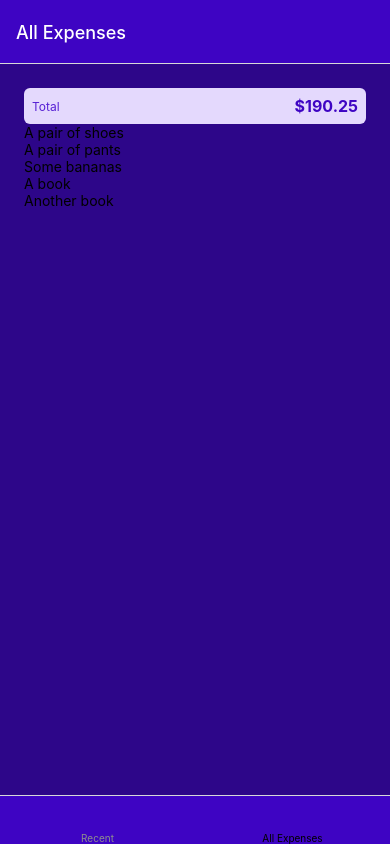
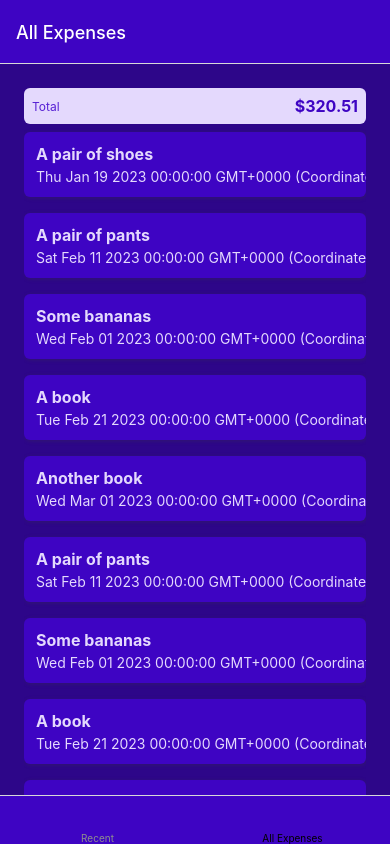
Before and after one commit to lima8002/TrackExpense, a React Native app: screen /AllExpenses in a window 390 px wide. Built offline with nearby package versions, Linux system fonts and the light colour scheme.

Commit message:
expenseItem created

```diff
--- /dev/null
+++ b/components/ExpenseItem.js
@@ -0,0 +1,56 @@
+import { View, Text, Pressable, StyleSheet } from "react-native";
+import { GlobalStyles } from "../constants/styles";
+
+function ExpenseItem({ description, amount, date }) {
+  return (
+    <Pressable>
+      <View style={styles.expenseItem}>
+        <View>
+          <Text style={[styles.textBase, styles.description]}>{description}</Text>
+          <Text style={styles.textBase}>{date.toString()}</Text>
+        </View>
+        <View style={styles.amountContainer}>
+          <Text style={styles.amount}>{amount}</Text>
+        </View>
+      </View>
+    </Pressable>
+  );
+}
+
+export default ExpenseItem;
+
+const styles = StyleSheet.create({
+  expenseItem: {
+    padding: 12,
+    marginVertical: 8,
+    backgroundColor: GlobalStyles.colors.primary500,
+    flexDirection: "row",
+    justifyContent: "space-between",
+    borderRadius: 6,
+    elevation: 3,
+    shadowColor: GlobalStyles.colors.gray500,
+    shadowRadius: 4,
+    shadowOffset: { width: 1, height: 1 },
+    shadowOpacity: 0.4,
+  },
+  textBase: {
+    color: GlobalStyles.colors.primary50,
+  },
+  description: {
+    fontSize: 16,
+    marginBottom:4,
+    fontWeight: 'bold'
+  },
+  amountContainer: {
+    paddingHorizontal: 12,
+    paddingVertical:4,
+    backgroundColor: 'white',
+    justifyContent: 'center',
+    alignContent: 'center',
+    borderRadius: 4,
+  },
+  amount: {
+    color: GlobalStyles.colors.primary500,
+    fontWeight: 'bold',
+  }
+});
--- a/components/ExpensesList.js
+++ b/components/ExpensesList.js
@@ -1,7 +1,9 @@
-import { FlatList, Text } from "react-native";
+import { FlatList } from "react-native";
+
+import ExpenseItem from "./ExpenseItem";
 
 function renderExpenseItem(itemData) {
-  return <Text>{itemData.item.description}</Text>;
+  return <ExpenseItem {...itemData.item} />
 }
 
 function ExpensesList({ expenses }) {
--- a/components/ExpensesOutput.js
+++ b/components/ExpensesOutput.js
@@ -34,6 +34,30 @@
         description: 'Another book',
         amount: 18.99,
         date: new Date('2023-03-01'),
+    },
+    {
+        id: 'e6',
+        description: 'A pair of pants',
+        amount: 89.29,
+        date: new Date('2023-02-11'),
+    },
+    {
+        id: 'e7',
+        description: 'Some bananas',
+        amount: 5.99,
+        date: new Date('2023-02-01'),
+    },
+    {
+        id: 'e8',
+        description: 'A book',
+        amount: 15.99,
+        date: new Date('2023-02-21'),
+    },
+    {
+        id: 'e9',
+        description: 'Another book',
+        amount: 18.99,
+        date: new Date('2023-03-01'),
     }
 ]
 
@@ -51,7 +75,8 @@
 const styles = StyleSheet.create({
   container: {
     flex:1,
-    padding:24,
+    paddingHorizontal:24,
+    paddingTop: 24,
     backgroundColor: GlobalStyles.colors.primary700,
   },
 });
```
